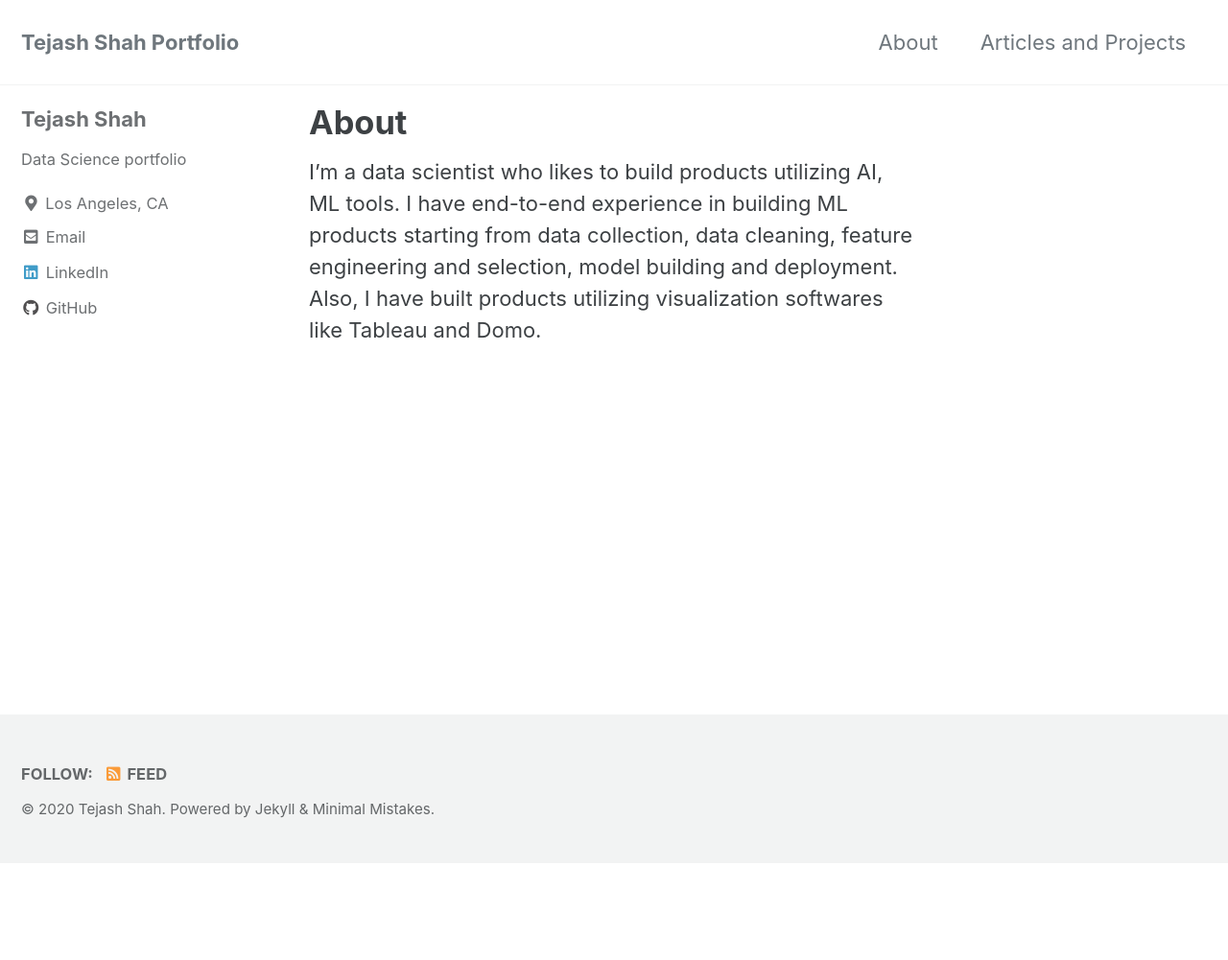
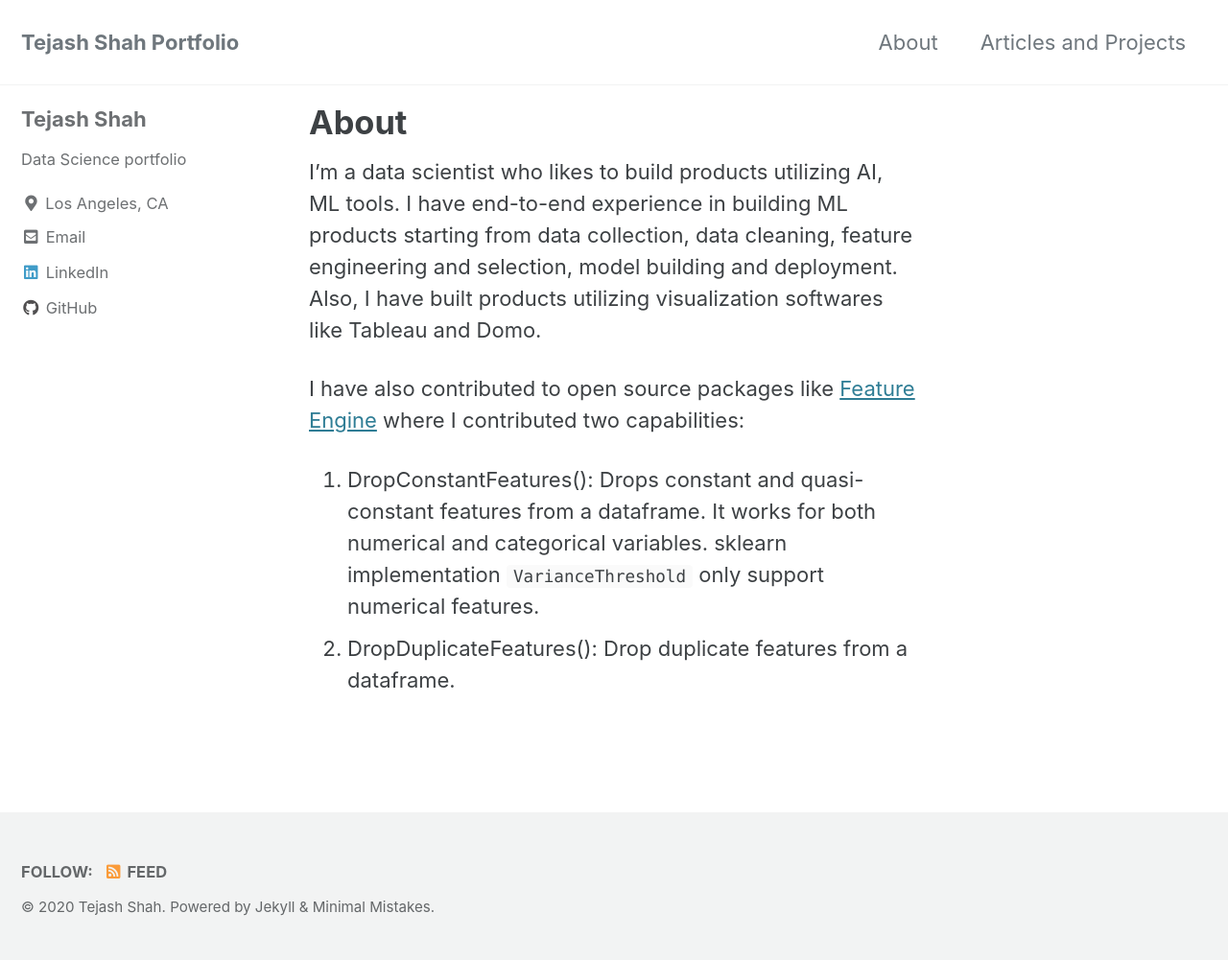
Before and after one commit to Tejash-Shah/Tejash-Shah.github.io, a Jekyll site: the page built from _pages/about.md, in a window 1280 px wide. Shown: the whole page at 96% size. Built offline with Jekyll 4.4.1, drawn with Linux system fonts in a browser that asks for light colours; cached includes are drawn as plain includes; before the commit the page ends 900 px from its top, so only the background shows below that.

Commit message:
modify about

````diff
--- a/_pages/about.md
+++ b/_pages/about.md
@@ -4,3 +4,8 @@ permalink: /about/
 ---
 
 I'm a data scientist who likes to build products utilizing AI, ML tools. I have end-to-end experience in building ML products starting from data collection, data cleaning, feature engineering and selection, model building and deployment. Also, I have built products utilizing visualization softwares like Tableau and Domo.
+
+I have also contributed to open source packages like [Feature Engine](https://github.com/solegalli/feature_engine) where I contributed two capabilities:
+
+1. DropConstantFeatures(): Drops constant and quasi-constant features from a dataframe. It works for both numerical and categorical variables. sklearn implementation ```VarianceThreshold``` only support numerical features.
+2. DropDuplicateFeatures(): Drop duplicate features from a dataframe.
````
